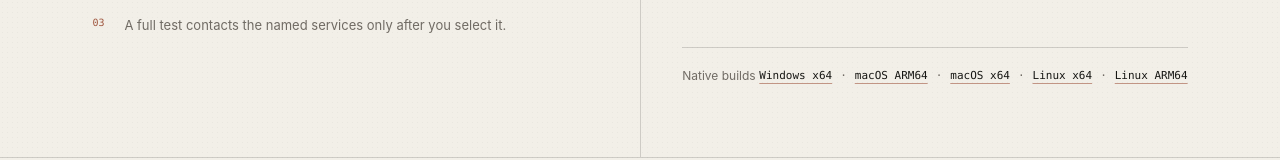
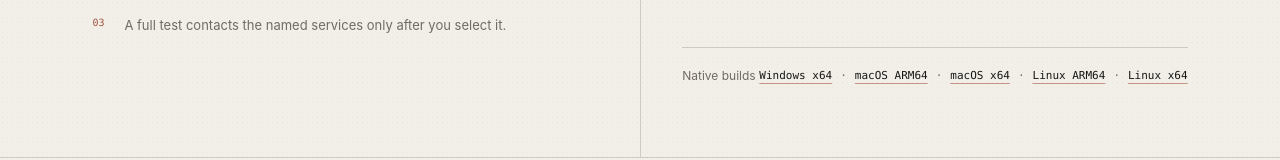
Before and after one commit to JohnnyZLi/Network-Diagnostics-Suite, a React (Vite) app: page / in a window 1280 px wide. Shown: the part 3445-3605 px from the top of the page. Built offline with nearby package versions, Linux system fonts and the light colour scheme; no server answers.

Commit message:
Order native build links consistently by platform architecture

```diff
--- a/src/components/InformationPanels.tsx
+++ b/src/components/InformationPanels.tsx
@@ -26,9 +26,9 @@ export function InformationPanels() {
             <span aria-hidden="true">·</span>
             <a href={`${RELEASE_DOWNLOAD_BASE}/NetworkDiagnosticsDesktop-osx-x64.tar.gz`} aria-label="Download Network Diagnostics for macOS x64">macOS x64</a>
             <span aria-hidden="true">·</span>
+            <a href={`${RELEASE_DOWNLOAD_BASE}/NetworkDiagnosticsDesktop-linux-arm64.tar.gz`} aria-label="Download Network Diagnostics for Linux ARM64">Linux ARM64</a>
+            <span aria-hidden="true">·</span>
             <a href={`${RELEASE_DOWNLOAD_BASE}/NetworkDiagnosticsDesktop-linux-x64.tar.gz`} aria-label="Download Network Diagnostics for Linux x64">Linux x64</a>
-            <span aria-hidden="true">·</span>
-            <a href={`${RELEASE_DOWNLOAD_BASE}/NetworkDiagnosticsDesktop-linux-arm64.tar.gz`} aria-label="Download Network Diagnostics for Linux ARM64">Linux ARM64</a>
           </strong>
         </div>
       </article>
```
